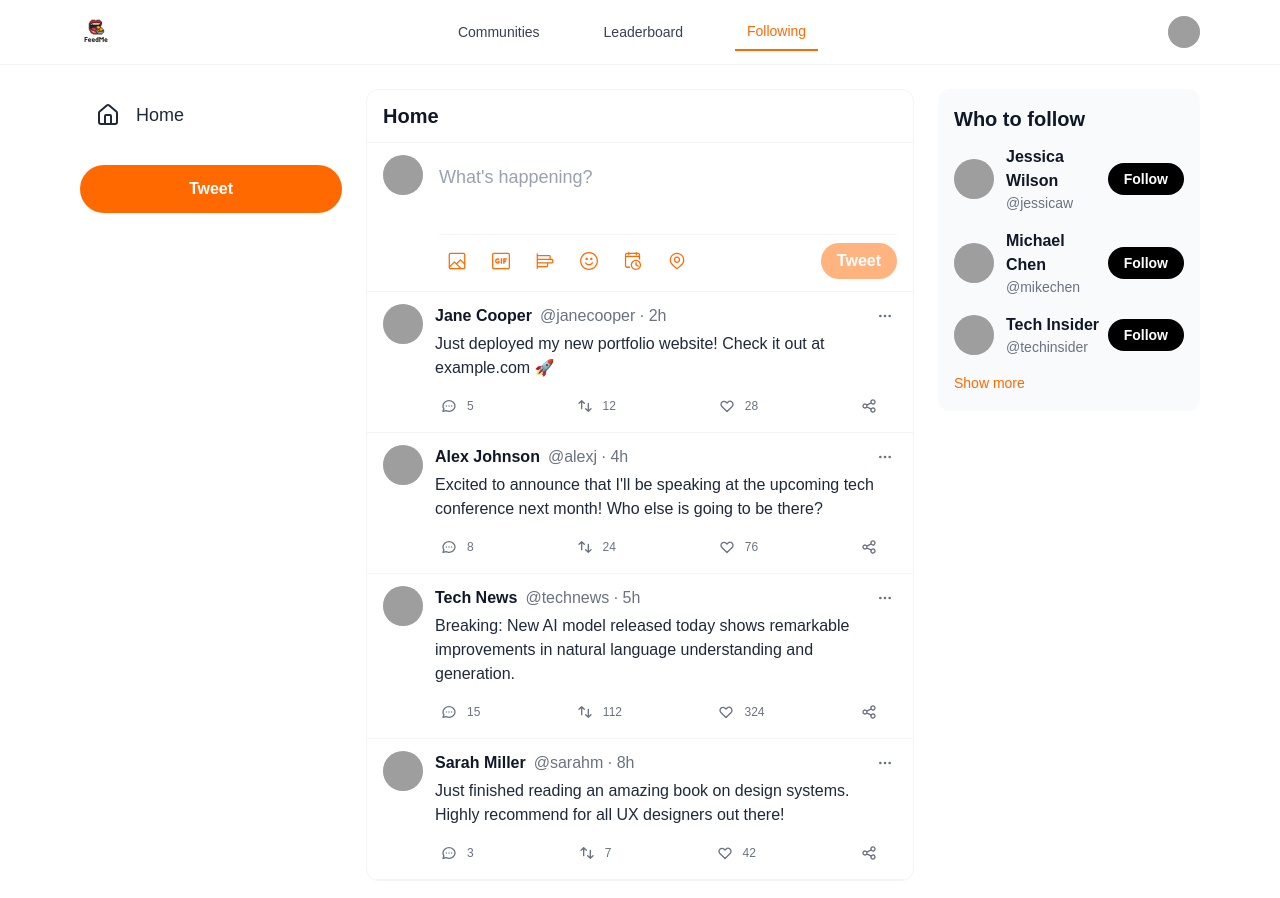
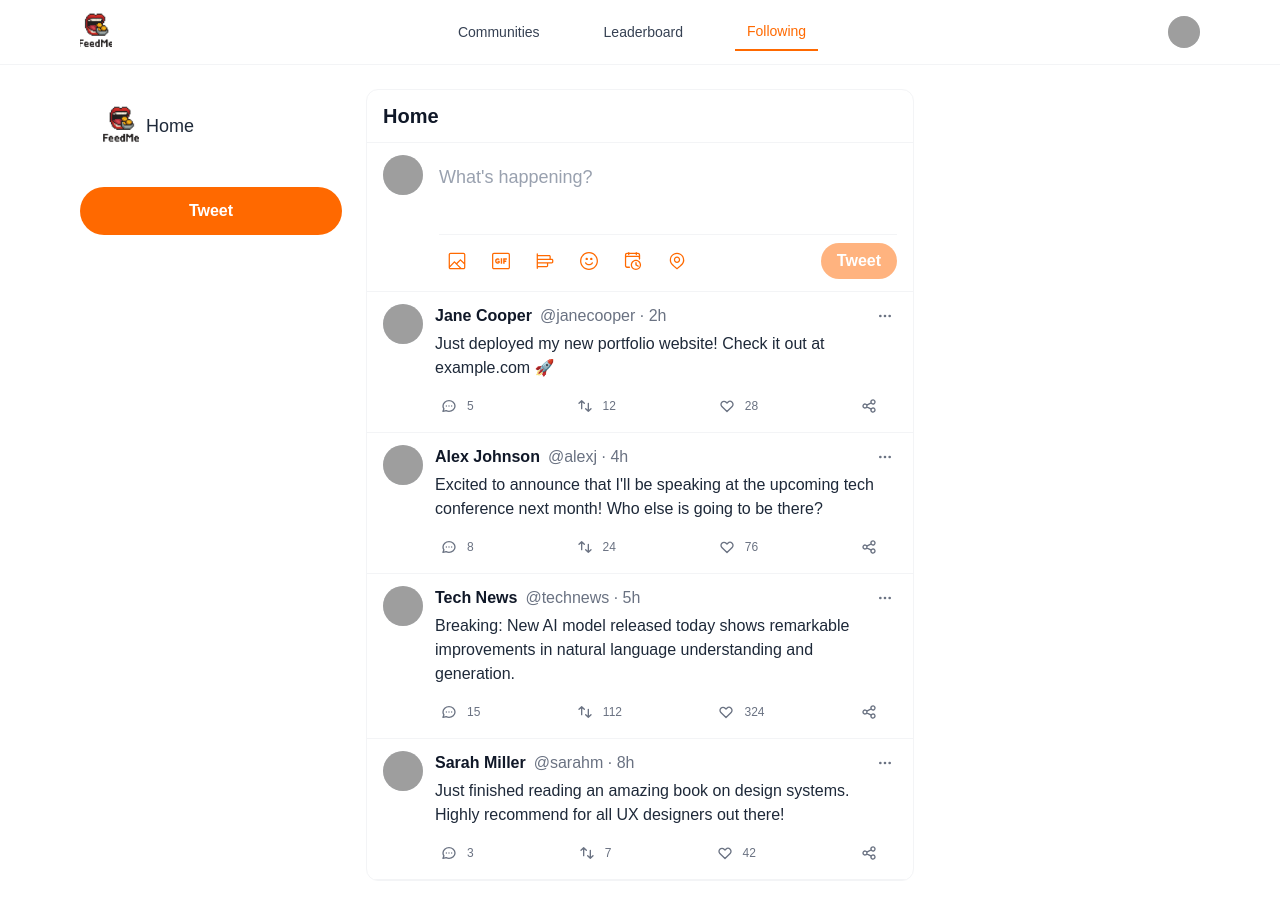
Before and after one commit to degenesis-feed/frontend, a Next.js app in the folder degenesis/: page / in a window 1280 px wide. Shown: the top 898 px of the page. Built offline with nearby package versions, Linux system fonts and the light colour scheme; grey boxes are pictures that could not be loaded; what @reown/appkit, @reown/appkit-adapter-ethers would draw is missing.

Commit message:
minor working changes

```diff
--- a/degenesis/app/page.tsx
+++ b/degenesis/app/page.tsx
@@ -1,12 +1,12 @@
-"use client"
+"use client";
 
-import { useState } from "react"
-import { Home} from "lucide-react"
-import Image from "next/image"
-import Link from "next/link"
-import LeaderboardPage from "./components/LeaderboardPage"
-import CommunitiesPage from "./components/CommunitiesPage"
-import FollowingPage from "./components/FollowingPage"
+import { useState } from "react";
+import { Home } from "lucide-react";
+import Image from "next/image";
+import Link from "next/link";
+import LeaderboardPage from "./components/LeaderboardPage";
+import CommunitiesPage from "./components/CommunitiesPage";
+import FollowingPage from "./components/FollowingPage";
 
 import { createAppKit } from "@reown/appkit/react";
 import { EthersAdapter } from "@reown/appkit-adapter-ethers";
@@ -35,15 +35,16 @@ createAppKit({
 });
 
 export default function TwitterFrontend() {
-  const [activeTab, setActiveTab] = useState("following")
-  const [tweetText, setTweetText] = useState("")
+  const [activeTab, setActiveTab] = useState("following");
+  const [tweetText, setTweetText] = useState("");
   const [tweets, setTweets] = useState([
     {
       id: 1,
       name: "Jane Cooper",
       handle: "@janecooper",
       avatar: "/placeholder.svg?height=40&width=40",
-      content: "Just deployed my new portfolio website! Check it out at example.com 🚀",
+      content:
+        "Just deployed my new portfolio website! Check it out at example.com 🚀",
       time: "2h",
       comments: 5,
       retweets: 12,
@@ -85,10 +86,10 @@ export default function TwitterFrontend() {
       retweets: 7,
       likes: 42,
     },
-  ])
+  ]);
 
   const handleTweet = () => {
-    if (tweetText.trim() === "") return
+    if (tweetText.trim() === "") return;
 
     const newTweet = {
       id: Date.now(),
@@ -100,11 +101,11 @@ export default function TwitterFrontend() {
       comments: 0,
       retweets: 0,
       likes: 0,
-    }
+    };
 
-    setTweets([newTweet, ...tweets])
-    setTweetText("")
-  }
+    setTweets([newTweet, ...tweets]);
+    setTweetText("");
+  };
 
   return (
     <div className="min-h-screen bg-white text-gray-900">
@@ -115,31 +116,43 @@ export default function TwitterFrontend() {
             <div className="flex items-center">
               <div className="flex-shrink-0">
                 <div className="h-8 w-8 text-orange-500 flex items-center justify-center">
-                <Image
-                    src="/FeedMe.webp?height=32&width=32"
+                  <Image
+                    src="/feedme.webp"
                     alt="Profile"
-                    width={32}
-                    height={32}
-                    className="h-full w-full object-cover"
+                    width={50}
+                    height={50}
+                    className="w-12 h-12 object-cover" // Tailwind classes: 6rem = 96px
                   />
                 </div>
               </div>
             </div>
             <nav className="hidden md:flex space-x-10">
               <button
-                className={`flex items-center px-3 py-2 text-sm font-medium transition-colors ${activeTab === "communities" ? "text-orange-500 border-b-2 border-orange-500" : "text-gray-700 hover:text-orange-500"}`}
+                className={`flex items-center px-3 py-2 text-sm font-medium transition-colors ${
+                  activeTab === "communities"
+                    ? "text-orange-500 border-b-2 border-orange-500"
+                    : "text-gray-700 hover:text-orange-500"
+                }`}
                 onClick={() => setActiveTab("communities")}
               >
                 Communities
               </button>
               <button
-                className={`flex items-center px-3 py-2 text-sm font-medium transition-colors ${activeTab === "leaderboard" ? "text-orange-500 border-b-2 border-orange-500" : "text-gray-700 hover:text-orange-500"}`}
+                className={`flex items-center px-3 py-2 text-sm font-medium transition-colors ${
+                  activeTab === "leaderboard"
+                    ? "text-orange-500 border-b-2 border-orange-500"
+                    : "text-gray-700 hover:text-orange-500"
+                }`}
                 onClick={() => setActiveTab("leaderboard")}
               >
                 Leaderboard
               </button>
               <button
-                className={`flex items-center px-3 py-2 text-sm font-medium transition-colors ${activeTab === "following" ? "text-orange-500 border-b-2 border-orange-500" : "text-gray-700 hover:text-orange-500"}`}
+                className={`flex items-center px-3 py-2 text-sm font-medium transition-colors ${
+                  activeTab === "following"
+                    ? "text-orange-500 border-b-2 border-orange-500"
+                    : "text-gray-700 hover:text-orange-500"
+                }`}
                 onClick={() => setActiveTab("following")}
               >
                 Following
@@ -149,10 +162,10 @@ export default function TwitterFrontend() {
               <button className="ml-4 flex items-center">
                 <div className="h-8 w-8 rounded-full bg-gray-200 overflow-hidden">
                   <Image
-                    src="/placeholder.svg?height=32&width=32"
+                    src="/placeholder.svg?height=100&width=100"
                     alt="Profile"
-                    width={32}
-                    height={32}
+                    width={50}
+                    height={50}
                     className="h-full w-full object-cover"
                   />
                 </div>
@@ -162,19 +175,31 @@ export default function TwitterFrontend() {
           </div>
           <div className="md:hidden flex justify-around border-t border-gray-100">
             <button
-              className={`flex items-center justify-center py-3 flex-1 text-sm font-medium transition-colors ${activeTab === "communities" ? "text-orange-500 border-b-2 border-orange-500" : "text-gray-700"}`}
+              className={`flex items-center justify-center py-3 flex-1 text-sm font-medium transition-colors ${
+                activeTab === "communities"
+                  ? "text-orange-500 border-b-2 border-orange-500"
+                  : "text-gray-700"
+              }`}
               onClick={() => setActiveTab("communities")}
             >
               Communities
             </button>
             <button
-              className={`flex items-center justify-center py-3 flex-1 text-sm font-medium transition-colors ${activeTab === "leaderboard" ? "text-orange-500 border-b-2 border-orange-500" : "text-gray-700"}`}
+              className={`flex items-center justify-center py-3 flex-1 text-sm font-medium transition-colors ${
+                activeTab === "leaderboard"
+                  ? "text-orange-500 border-b-2 border-orange-500"
+                  : "text-gray-700"
+              }`}
               onClick={() => setActiveTab("leaderboard")}
             >
               Leaderboard
             </button>
             <button
-              className={`flex items-center justify-center py-3 flex-1 text-sm font-medium transition-colors ${activeTab === "following" ? "text-orange-500 border-b-2 border-orange-500" : "text-gray-700"}`}
+              className={`flex items-center justify-center py-3 flex-1 text-sm font-medium transition-colors ${
+                activeTab === "following"
+                  ? "text-orange-500 border-b-2 border-orange-500"
+                  : "text-gray-700"
+              }`}
               onClick={() => setActiveTab("following")}
             >
               Following
@@ -193,14 +218,19 @@ export default function TwitterFrontend() {
                 href="#"
                 className="flex items-center px-4 py-3 text-gray-800 hover:bg-gray-50 rounded-full transition-colors"
               >
-                <Home className="h-6 w-6 mr-4" />
+                 <Image
+                    src="/feedme.webp?height=100&width=100"
+                    alt="Profile"
+                    width={50}
+                    height={50}
+                  />
                 <span className="text-lg font-medium">Home</span>
               </Link>
             </nav>
             <button
               onClick={() => {
-                setActiveTab("following")
-                document.getElementById("tweet-input")?.focus()
+                setActiveTab("following");
+                document.getElementById("tweet-input")?.focus();
               }}
               className="mt-6 w-full bg-orange-500 hover:bg-orange-600 text-white font-bold py-3 px-4 rounded-full transition-colors"
             >
@@ -224,73 +254,6 @@ export default function TwitterFrontend() {
 
           {activeTab === "leaderboard" && <LeaderboardPage />}
         </div>
-
-        {/* Right Sidebar */}
-        <div className="hidden md:block md:col-span-1">
-          <div className="sticky top-20">
-            <div className="bg-gray-50 rounded-xl p-4 mb-4">
-              <h3 className="font-bold text-xl mb-3">Who to follow</h3>
-              <div className="space-y-4">
-                <div className="flex items-center">
-                  <div className="h-10 w-10 rounded-full bg-gray-200 overflow-hidden mr-3">
-                    <Image
-                      src="/placeholder.svg?height=40&width=40"
-                      alt="Profile"
-                      width={40}
-                      height={40}
-                      className="h-full w-full object-cover"
-                    />
-                  </div>
-                  <div className="flex-1">
-                    <div className="font-bold text-gray-900">Jessica Wilson</div>
-                    <div className="text-sm text-gray-500">@jessicaw</div>
-                  </div>
-                  <button className="bg-black text-white rounded-full px-4 py-1.5 text-sm font-bold hover:bg-gray-800 transition-colors">
-                    Follow
-                  </button>
-                </div>
-                <div className="flex items-center">
-                  <div className="h-10 w-10 rounded-full bg-gray-200 overflow-hidden mr-3">
-                    <Image
-                      src="/placeholder.svg?height=40&width=40"
-                      alt="Profile"
-                      width={40}
-                      height={40}
-                      className="h-full w-full object-cover"
-                    />
-                  </div>
-                  <div className="flex-1">
-                    <div className="font-bold text-gray-900">Michael Chen</div>
-                    <div className="text-sm text-gray-500">@mikechen</div>
-                  </div>
-                  <button className="bg-black text-white rounded-full px-4 py-1.5 text-sm font-bold hover:bg-gray-800 transition-colors">
-                    Follow
-                  </button>
-                </div>
-                <div className="flex items-center">
-                  <div className="h-10 w-10 rounded-full bg-gray-200 overflow-hidden mr-3">
-                    <Image
-                      src="/placeholder.svg?height=40&width=40"
-                      alt="Profile"
-                      width={40}
-                      height={40}
-                      className="h-full w-full object-cover"
-                    />
-                  </div>
-                  <div className="flex-1">
-                    <div className="font-bold text-gray-900">Tech Insider</div>
-                    <div className="text-sm text-gray-500">@techinsider</div>
-                  </div>
-                  <button className="bg-black text-white rounded-full px-4 py-1.5 text-sm font-bold hover:bg-gray-800 transition-colors">
-                    Follow
-                  </button>
-                </div>
-              </div>
-              <button className="text-orange-500 hover:text-orange-600 text-sm mt-4 font-medium">Show more</button>
-            </div>
-
-          </div>
-        </div>
       </main>
 
       {/* Mobile Navigation */}
@@ -300,5 +263,5 @@ export default function TwitterFrontend() {
         </Link>
       </nav>
     </div>
-  )
+  );
 }
--- a/degenesis/app/verification/page.tsx
+++ b/degenesis/app/verification/page.tsx
@@ -18,8 +18,7 @@ function VerificationPage() {
   const selfApp = new SelfAppBuilder({
     appName: "My Application",
     scope: "feedme",
-    endpoint: "https://degenesis-eight.vercel.app/api/verify",
-    endpointType: "https",
+    endpoint: "https://bc75-111-235-226-130.ngrok-free.app/api/verify",
     userId,
     disclosures: {
         minimumAge: 18,
```
Also changed, not shown: degenesis/app/api/verify.ts (deleted, +0 -55 lines), degenesis/app/api/verify/route.ts (added, +57 -0 lines), degenesis/app/components/CommunitiesPage.tsx (+16 -16 lines).
